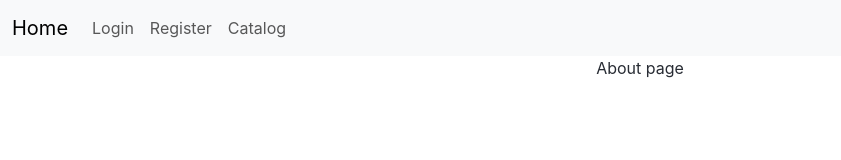
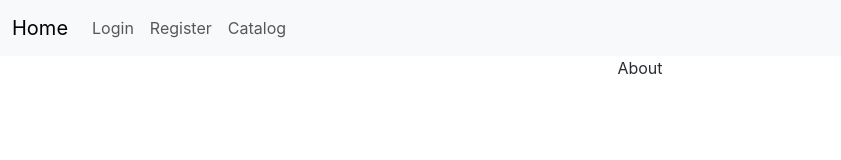
Before and after one commit to EmilPopovski24/MovieRate, a React (Create React App) app in the folder movierate/: page /about in a window 1280 px wide. Shown: the top 160 px of the page, without its empty margins (0-841 px from the left). Built offline with nearby package versions, Linux system fonts and the light colour scheme.

Commit message:
Update About.js

```diff
--- a/movierate/src/components/About/About.js
+++ b/movierate/src/components/About/About.js
@@ -3,7 +3,7 @@
 export const About = () => {
     return(
         <>
-        <p>About page</p>
+        <p>About </p>
         </>
     )
 }
```
